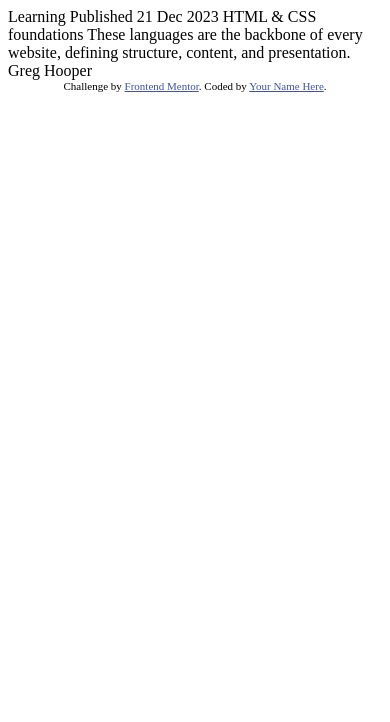
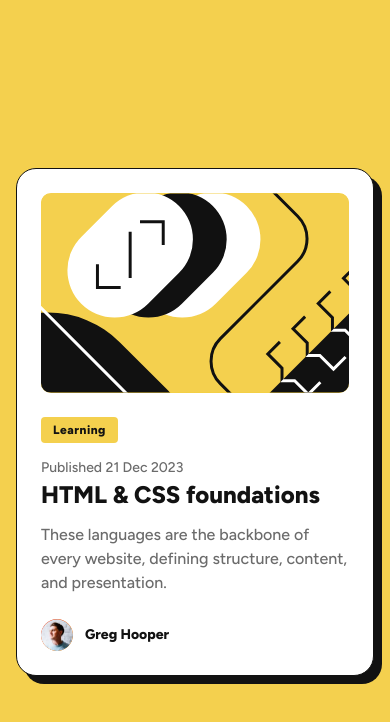
Before and after one commit to jaideepghosh/frontendmentor, a website: page blog-preview-card/index.html in a window 390 px wide. Drawn offline with Linux system fonts and the light colour scheme.

Commit message:
Refactor HTML structure and styles for blog preview card, enhancing layout, accessibility, and responsiveness

```diff
--- a/blog-preview-card/index.html
+++ b/blog-preview-card/index.html
@@ -1,34 +1,248 @@
 <!DOCTYPE html>
 <html lang="en">
-<head>
-  <meta charset="UTF-8">
-  <meta name="viewport" content="width=device-width, initial-scale=1.0"> <!-- displays site properly based on user's device -->
+  <head>
+    <meta charset="UTF-8" />
+    <meta name="viewport" content="width=device-width, initial-scale=1.0" />
+    <link
+      rel="icon"
+      type="image/png"
+      sizes="32x32"
+      href="./assets/images/favicon-32x32.png"
+    />
+    <title>Frontend Mentor | Blog preview card</title>
+    <link rel="preconnect" href="https://fonts.googleapis.com" />
+    <link rel="preconnect" href="https://fonts.gstatic.com" crossorigin />
+    <link
+      href="https://fonts.googleapis.com/css2?family=Figtree:wght@500;800&display=swap"
+      rel="stylesheet"
+    />
+    <style>
+      .attribution {
+        display: none;
+      }
+      * {
+        margin: 0;
+        padding: 0;
+        box-sizing: border-box;
+      }
 
-  <link rel="icon" type="image/png" sizes="32x32" href="./assets/images/favicon-32x32.png">
+      :root {
+        --yellow: hsl(47, 88%, 63%);
+        --white: hsl(0, 0%, 100%);
+        --gray-500: hsl(0, 0%, 42%);
+        --gray-950: hsl(0, 0%, 7%);
+      }
 
-  <title>Frontend Mentor | Blog preview card</title>
+      body {
+        font-family: "Figtree", sans-serif;
+        background-color: var(--yellow);
+        min-height: 100vh;
+        display: flex;
+        justify-content: center;
+        align-items: center;
+        padding: 1rem;
+        line-height: 1.5;
+      }
 
-  <!-- Feel free to remove these styles or customise in your own stylesheet 👍 -->
-  <style>
-    .attribution { font-size: 11px; text-align: center; }
-    .attribution a { color: hsl(228, 45%, 44%); }
-  </style>
-</head>
-<body>
+      .blog-card {
+        background-color: var(--white);
+        border-radius: 20px;
+        padding: 24px;
+        max-width: 384px;
+        width: 100%;
+        border: 1px solid var(--gray-950);
+        box-shadow: 8px 8px 0px 0px var(--gray-950);
+        transition: all 0.3s ease;
+        cursor: pointer;
+      }
 
-  Learning
+      .blog-card:hover {
+        box-shadow: 16px 16px 0px 0px var(--gray-950);
+        transform: translate(-8px, -8px);
+      }
 
-  Published 21 Dec 2023
+      .blog-card:focus-within {
+        outline: 2px solid var(--gray-950);
+        outline-offset: 4px;
+      }
 
-  HTML & CSS foundations
+      .card-image {
+        width: 100%;
+        height: 200px;
+        border-radius: 10px;
+        margin-bottom: 24px;
+        overflow: hidden;
+        background: linear-gradient(135deg, var(--yellow) 0%, #f4d03f 100%);
+        position: relative;
+        display: flex;
+        align-items: center;
+        justify-content: center;
+      }
 
-  These languages are the backbone of every website, defining structure, content, and presentation.
+      .card-image::before {
+        content: "";
+        position: absolute;
+        top: 0;
+        left: 0;
+        right: 0;
+        bottom: 0;
+        background: url("./assets/images/illustration-article.svg") center/cover
+          no-repeat;
+      }
 
-  Greg Hooper
+      .learning-tag {
+        display: inline-block;
+        background-color: var(--yellow);
+        color: var(--gray-950);
+        padding: 4px 12px;
+        border-radius: 4px;
+        font-size: 12px;
+        font-weight: 800;
+        margin-bottom: 12px;
+        letter-spacing: 0.5px;
+      }
 
-  <div class="attribution">
-    Challenge by <a href="https://www.frontendmentor.io?ref=challenge" target="_blank">Frontend Mentor</a>.
-    Coded by <a href="#">Your Name Here</a>.
-  </div>
-</body>
+      .publish-date {
+        color: var(--gray-500);
+        font-size: 14px;
+        font-weight: 500;
+        margin-bottom: 12px;
+      }
+
+      .card-title {
+        color: var(--gray-950);
+        font-size: 24px;
+        font-weight: 800;
+        margin-bottom: 12px;
+        line-height: 1.3;
+        transition: color 0.2s ease;
+      }
+
+      .blog-card:hover .card-title {
+        color: var(--yellow);
+      }
+
+      .card-description {
+        color: var(--gray-500);
+        font-size: 16px;
+        font-weight: 500;
+        margin-bottom: 24px;
+        line-height: 1.5;
+      }
+
+      .author {
+        display: flex;
+        align-items: center;
+        gap: 12px;
+      }
+
+      .author-avatar {
+        width: 32px;
+        height: 32px;
+        border-radius: 50%;
+        background: linear-gradient(135deg, #e74c3c, #f39c12);
+        display: flex;
+        align-items: center;
+        justify-content: center;
+        font-weight: 800;
+        color: var(--white);
+        font-size: 14px;
+        flex-shrink: 0;
+      }
+
+      .author-name {
+        color: var(--gray-950);
+        font-size: 14px;
+        font-weight: 800;
+      }
+
+      /* Focus states for accessibility */
+      .blog-card:focus {
+        outline: 2px solid var(--gray-950);
+        outline-offset: 4px;
+      }
+
+      /* Mobile responsive adjustments */
+      @media (max-width: 375px) {
+        .blog-card {
+          padding: 20px;
+          max-width: 327px;
+        }
+
+        .card-title {
+          font-size: 22px;
+        }
+
+        .card-description {
+          font-size: 15px;
+        }
+      }
+
+      /* Desktop responsive adjustments */
+      @media (min-width: 1440px) {
+        .blog-card {
+          max-width: 384px;
+        }
+      }
+
+      /* Enhanced hover effects */
+      @media (hover: hover) {
+        .blog-card:hover .card-image {
+          transform: scale(1.02);
+          transition: transform 0.3s ease;
+        }
+      }
+
+      /* Active state */
+      .blog-card:active {
+        transform: translate(0, 0);
+        box-shadow: 4px 4px 0px 0px var(--gray-950);
+      }
+    </style>
+  </head>
+  <body>
+    <main>
+      <article
+        class="blog-card"
+        tabindex="0"
+        role="button"
+        aria-label="Read article: HTML & CSS foundations by Greg Hooper"
+      >
+        <div class="card-image" aria-hidden="true"></div>
+
+        <div class="learning-tag-row">
+          <div class="learning-tag">Learning</div>
+        </div>
+        <div class="publish-date-row">
+          <time class="publish-date" datetime="2023-12-21"
+            >Published 21 Dec 2023</time
+          >
+        </div>
+
+        <h1 class="card-title">HTML & CSS foundations</h1>
+
+        <p class="card-description">
+          These languages are the backbone of every website, defining structure,
+          content, and presentation.
+        </p>
+
+        <div class="author">
+          <img
+            class="author-avatar"
+            src="./assets/images/image-avatar.webp"
+            alt="Greg Hooper's avatar"
+          />
+          <span class="author-name">Greg Hooper</span>
+        </div>
+      </article>
+    </main>
+    <footer>
+      <div class="attribution">
+        Challenge by
+        <a href="https://www.frontendmentor.io?ref=challenge" target="_blank"
+          >Frontend Mentor</a
+        >. Coded by <a href="https://jaideepghosh.com">Jaideep Ghosh</a>.
+      </div>
+    </footer>
+  </body>
 </html>
```
